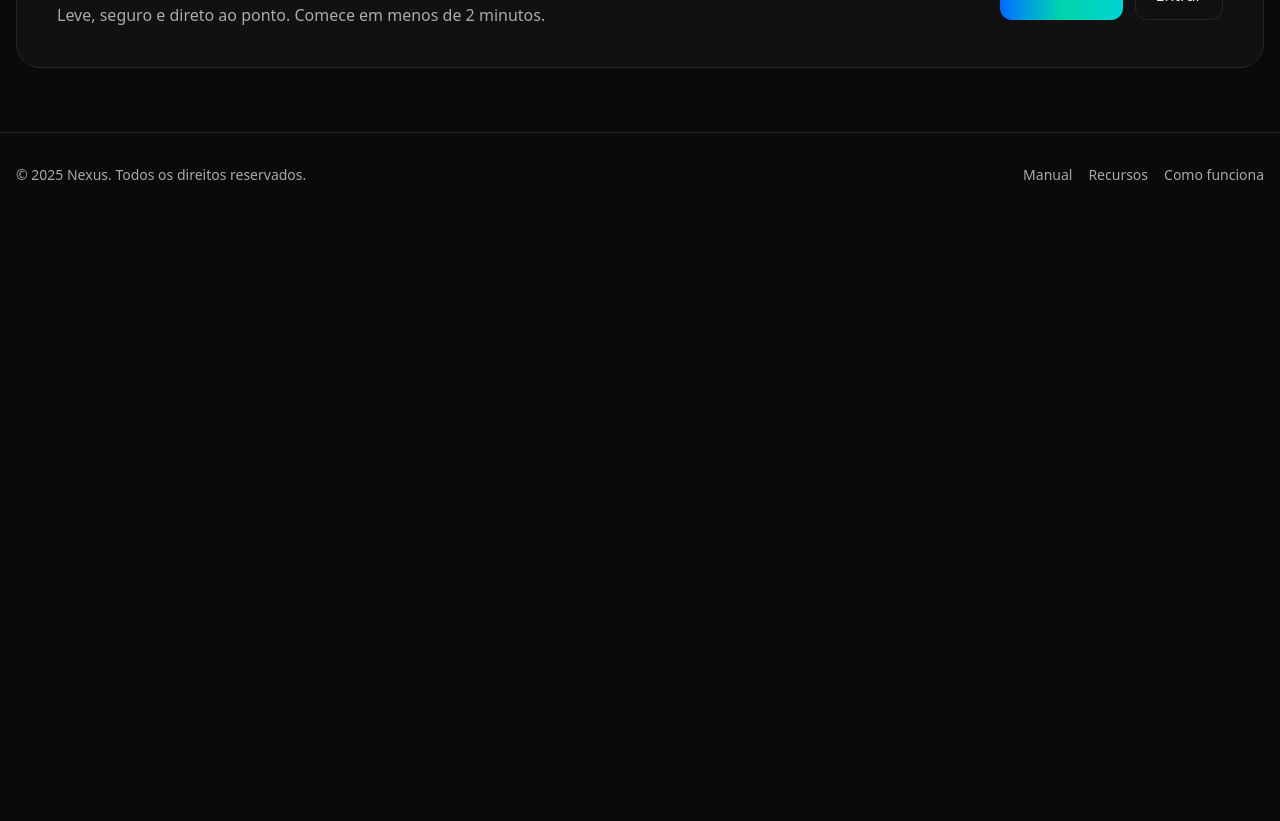
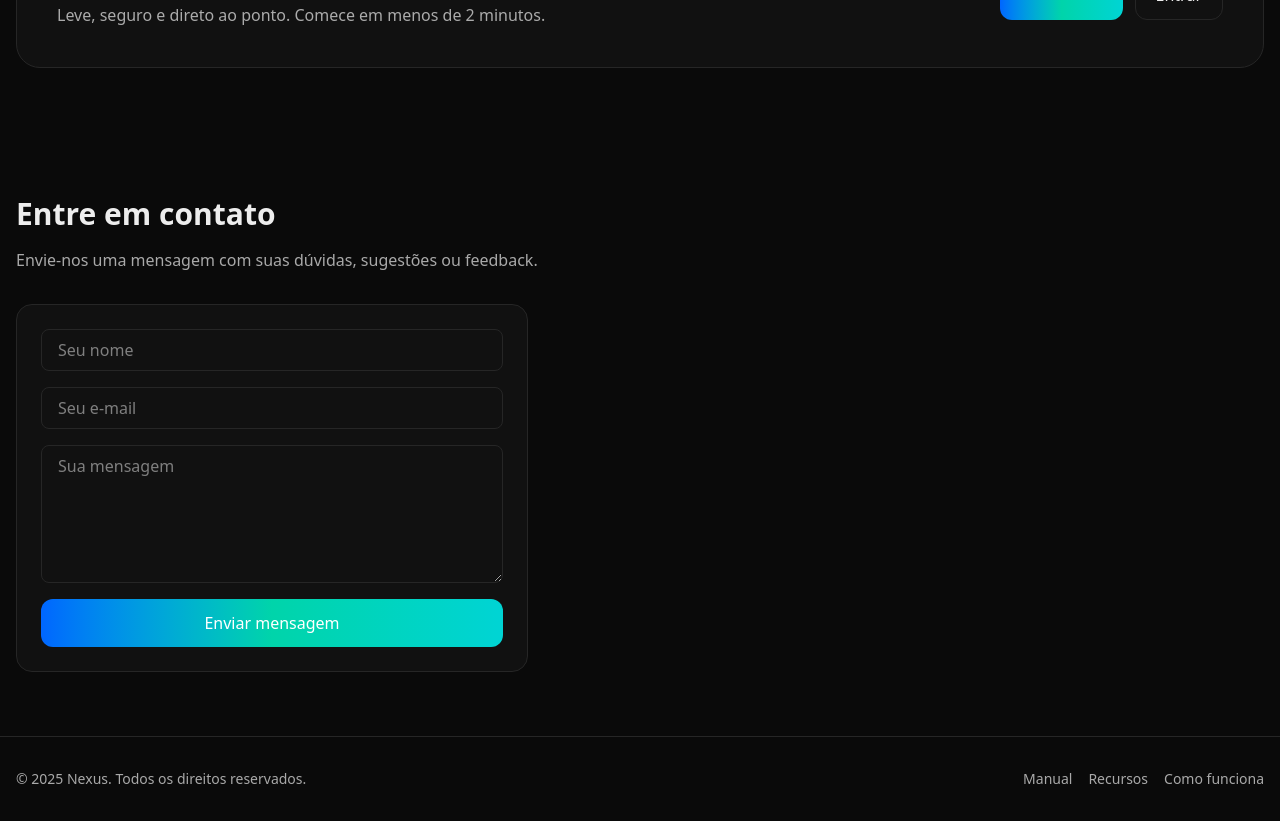
Before and after one commit to Leofrancaa/nexus-fintool, a Next.js app: page / in a window 1280 px wide. Shown: the part 2060-2881 px from the top of the page. Before the commit the page ends 2277 px from the top, so only its background shows below. Built offline with nearby package versions, Linux system fonts and the light colour scheme.

Commit message:
Add email form

```diff
--- a/package.json
+++ b/package.json
@@ -10,6 +10,7 @@
   },
   "dependencies": {
     "@ducanh2912/next-pwa": "^10.2.9",
+    "@emailjs/browser": "^4.4.1",
     "@radix-ui/react-dialog": "^1.1.14",
     "@radix-ui/react-label": "^2.1.7",
     "@radix-ui/react-progress": "^1.1.7",
--- a/src/app/page.tsx
+++ b/src/app/page.tsx
@@ -11,6 +11,7 @@ import {
   ArrowRight,
 } from "lucide-react";
 import { ThemeToggle } from "@/components/toggles/themeToggle";
+import EmailForm from "../components/forms/emailForm";
 
 const nexusGradient = {
   background: `
@@ -302,6 +303,10 @@ export default function LandingPage() {
         </div>
       </section>
 
+      <section>
+        <EmailForm></EmailForm>
+      </section>
+
       <footer className="border-t border-[var(--card-border)]">
         <div className="mx-auto max-w-7xl px-4 py-8 text-sm text-[var(--foreground)]/70 flex items-center justify-between">
           <span>
--- /dev/null
+++ b/src/components/forms/emailForm.tsx
@@ -0,0 +1,89 @@
+"use client";
+
+import { useState } from "react";
+import emailjs from "@emailjs/browser";
+
+export default function EmailForm() {
+  const [form, setForm] = useState({ name: "", email: "", message: "" });
+  const [loading, setLoading] = useState(false);
+
+  function handleChange(
+    e: React.ChangeEvent<HTMLInputElement | HTMLTextAreaElement>
+  ) {
+    setForm({ ...form, [e.target.name]: e.target.value });
+  }
+
+  async function handleSubmit(e: React.FormEvent) {
+    e.preventDefault();
+    setLoading(true);
+
+    try {
+      await emailjs.send(
+        "service_uurm7wk", // Service ID
+        "template_qlp424a", // Template ID
+        {
+          from_name: form.name,
+          from_email: form.email,
+          message: form.message,
+        },
+        "1OWpjZGG90Jmx-8ak" // Public Key
+      );
+
+      alert("Mensagem enviada com sucesso!");
+      setForm({ name: "", email: "", message: "" });
+    } catch (error) {
+      console.error(error);
+      alert("Erro ao enviar mensagem.");
+    } finally {
+      setLoading(false);
+    }
+  }
+
+  return (
+    <section className="mx-auto max-w-7xl px-4 py-16">
+      <h2 className="text-2xl md:text-3xl font-bold mb-4">Entre em contato</h2>
+      <p className="text-[var(--foreground)]/70 mb-8">
+        Envie-nos uma mensagem com suas dúvidas, sugestões ou feedback.
+      </p>
+      <form
+        onSubmit={handleSubmit}
+        className="grid gap-4 max-w-lg bg-[var(--card-bg)] border border-[var(--card-border)] p-6 rounded-2xl"
+      >
+        <input
+          type="text"
+          name="name"
+          placeholder="Seu nome"
+          value={form.name}
+          onChange={handleChange}
+          className="px-4 py-2 rounded-lg border border-[var(--card-border)] bg-transparent"
+          required
+        />
+        <input
+          type="email"
+          name="email"
+          placeholder="Seu e-mail"
+          value={form.email}
+          onChange={handleChange}
+          className="px-4 py-2 rounded-lg border border-[var(--card-border)] bg-transparent"
+          required
+        />
+        <textarea
+          name="message"
+          placeholder="Sua mensagem"
+          value={form.message}
+          onChange={handleChange}
+          rows={5}
+          className="px-4 py-2 rounded-lg border border-[var(--card-border)] bg-transparent"
+          required
+        />
+        <button
+          type="submit"
+          disabled={loading}
+          className="px-5 py-3 rounded-xl bg-gradient-to-r from-[#0066FF] via-[#00D4AA] to-[#00D4D4] text-white hover:opacity-95 disabled:opacity-50"
+        >
+          {loading ? "Enviando..." : "Enviar mensagem"}
+        </button>
+      </form>
+    </section>
+  );
+}
```
Also changed, not shown: 1 other file (tests, documents, lock files or other folders).
